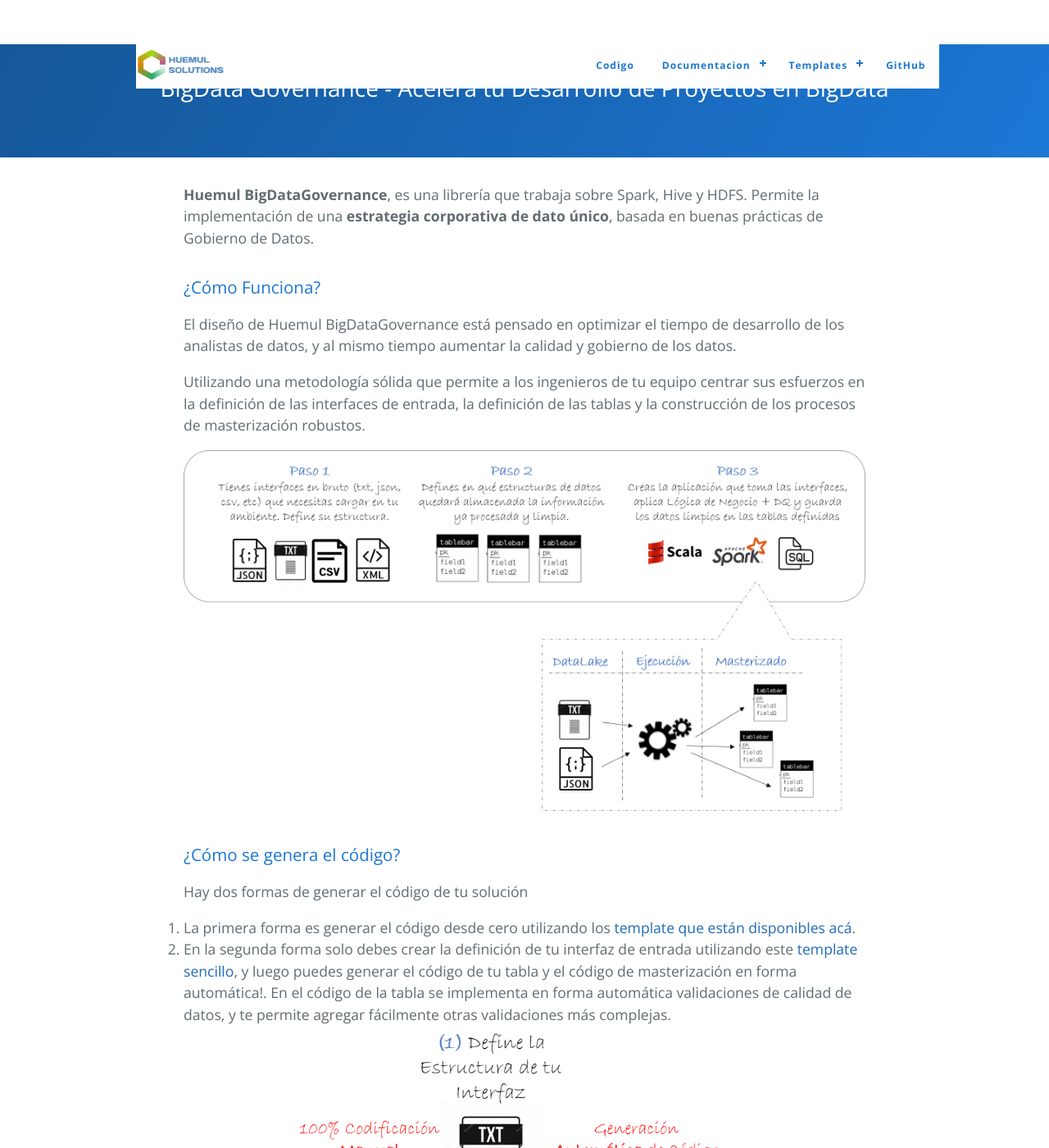
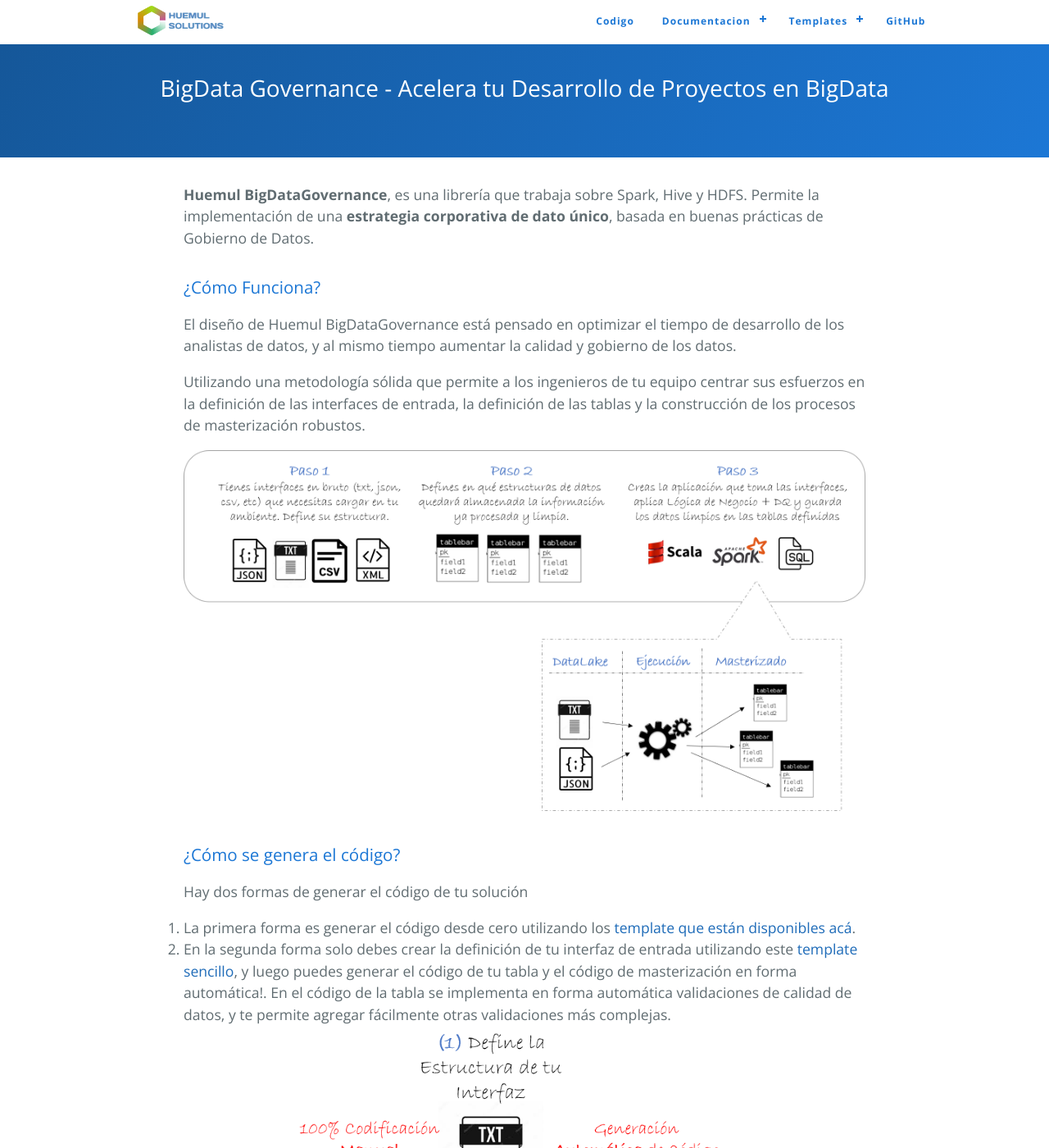
Before and after one commit to Blashhm/blashhm.github.io, a Jekyll site: the page built from index.md, in a window 1280 px wide and 1400 px high. Shown: the whole window at 82% size. Built offline with Jekyll 4.4.1, drawn with Linux system fonts in a browser that asks for light colours.

Commit message:
Update responsive.scss

```diff
--- a/_sass/responsive.scss
+++ b/_sass/responsive.scss
@@ -7,7 +7,7 @@ nav{position:relative;width:980px;margin:0 auto;}
 #cssmenu,#cssmenu ul,#cssmenu ul li,#cssmenu ul li a,#cssmenu #head-mobile{border:0;list-style:none;display:block;position:relative;-webkit-box-sizing:border-box;-moz-box-sizing:border-box;box-sizing:border-box} /*line-height:1;*/
 #cssmenu:after,#cssmenu > ul:after{content:".";display:block;clear:both;visibility:hidden;line-height:0;height:0}
 #cssmenu #head-mobile{display:none}
-#cssmenu{/*font-family:sans-serif;*/background:#fff; position:fixed;left: 13%;}
+#cssmenu{/*font-family:sans-serif;*/background:#fff; position:fixed;left: 13%; top:0}
 #cssmenu > ul > li{float:left}
 #cssmenu > ul > li > a{padding:17px;font-size:12px;letter-spacing:1px;text-decoration:none;color:#1c77d5;font-weight:700;} /*#ddd*/
 #cssmenu > ul > li:hover > a,#cssmenu ul li.active a{color:#1c77d5} /*#fff*/
```
